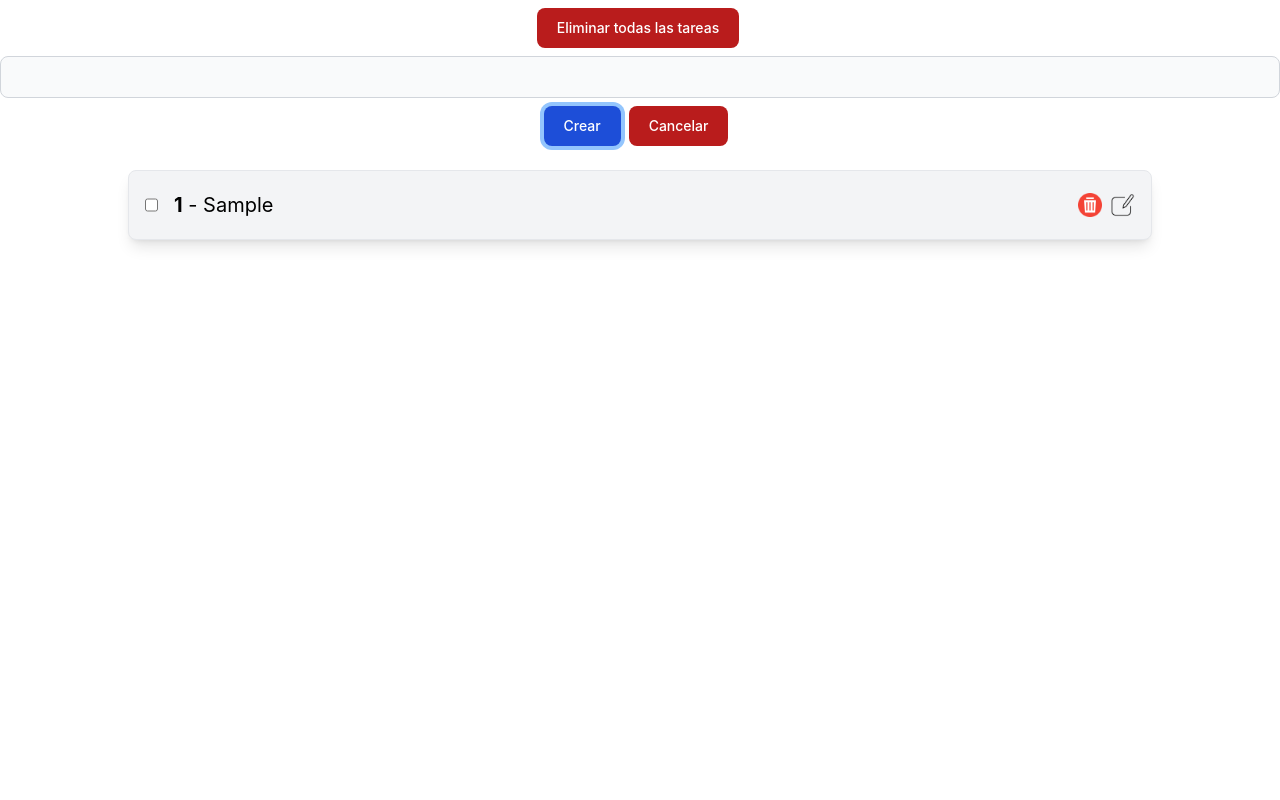
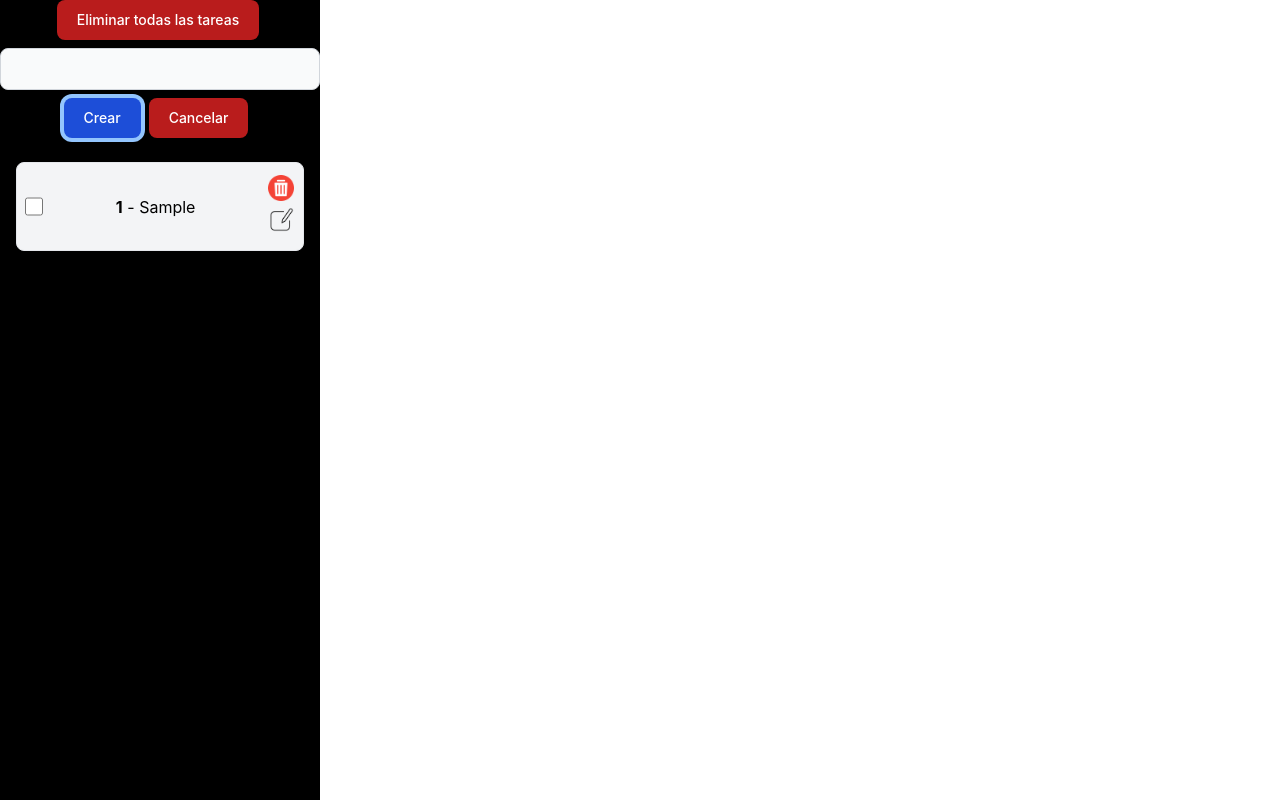
Before and after one commit to Nosrey/ToDo-List-React, a React (Create React App) app: page / in a window 1280 px wide. Both pictures are taken after typing "Sample" into the empty fields and a click on the button "Crear". Built offline with nearby package versions, Linux system fonts and the light colour scheme.

Commit message:
cambio de diseño

```diff
--- a/src/components/List/List.jsx
+++ b/src/components/List/List.jsx
@@ -52,7 +52,7 @@ const List = ({ activo, setActivo, tareas, setTareas }) => {
     }, [setTareas])
 
     return (
-        <div className='my-2'>
+        <div className='h-screen bg-black w-[25%]'>
             <button className={claseBtnRojo + ' ml-1'} onClick={eliminarTodasLasTareas}>Eliminar todas las tareas</button>
             {/* si el estado es true, muestro el formulario */}
             <form>
@@ -69,9 +69,9 @@ const List = ({ activo, setActivo, tareas, setTareas }) => {
             </form>
             {/* reviso la longitud del localStorage y si es mayor a 0, muestro el array donde en listElement mapeo el array */}
             {tareas.length > 0 && (
-                <div className='flex flex-col items-start inline-flex  border rounded p-4 bg-gray-100 mt-4 rounded-lg shadow-lg w-[80%]'>
+                <div className='flex flex-col items-start inline-flex  border rounded p-2 bg-gray-100 mt-4 rounded-lg shadow-lg w-[90%]'>
                     {JSON.parse(localStorage.getItem('tareas')).map((tarea, index) => (
-                        <div key={index}>
+                        <div key={index} className='w-full'>
                             <ListElement
                                 tarea={tarea.tarea}
                                 index={index}
--- a/src/components/ListElement/ListElement.jsx
+++ b/src/components/ListElement/ListElement.jsx
@@ -25,19 +25,23 @@ const ListElement = ({ tarea, id, index, listaTareas, setListaTareas }) => {
     }
 
     return (
-        <div className="flex w-[100%] my-1 text-left">
+        <div className="flex my-1 text-center">
             {/* muestro la id y luego la tarea */}
             {/* creo un input de form para aplicar el checked cuando quieras marcar que la tarea esta completada     */}
-            <input type="checkbox" checked={checked} onChange={() => setChecked(!checked)} className="mr-4" />
-            <p className={` mr-4 text-xl w-[85%] ${checked ? 'line-through' : ''}`}><strong>{index + 1}</strong> - {tarea}</p>
+            <input type="checkbox" checked={checked} onChange={() => setChecked(!checked)} className="w-[7.5%]" />
+            <div className='w-[82.5%] text-base mx-3 flex justify-center items-center'>
+                <p className={`w-full ${checked ? 'line-through' : ''}`}><strong>{index + 1}</strong> - {tarea}</p>
+            </div>
 
+            <div className='w-[10%]'>
 
-            <button className="w-[2.5%] ml-auto text-white font-medium rounded-lg text-sm mr-2" onClick={(e) => eliminarElemento(e)}>
-                <img src={deleteBtn} alt="deleteBtn" className=' object-cover' />
-            </button>
-            <button className="w-[2.5%] text-white font-medium rounded-lg text-sm" onClick={(e) => eliminarElemento(e)}>
-                <img src={editBtn} alt="editBtn" className=' object-cover' />
-            </button>
+                <button className="w-[2vw] ml-auto text-white font-medium rounded-lg text-sm mr-2" onClick={(e) => eliminarElemento(e)}>
+                    <img src={deleteBtn} alt="deleteBtn" className=' object-cover' />
+                </button>
+                <button className="w-[2vw] text-white font-medium rounded-lg text-sm" onClick={(e) => eliminarElemento(e)}>
+                    <img src={editBtn} alt="editBtn" className=' object-cover' />
+                </button>
+            </div>
 
         </div>
     )
```
